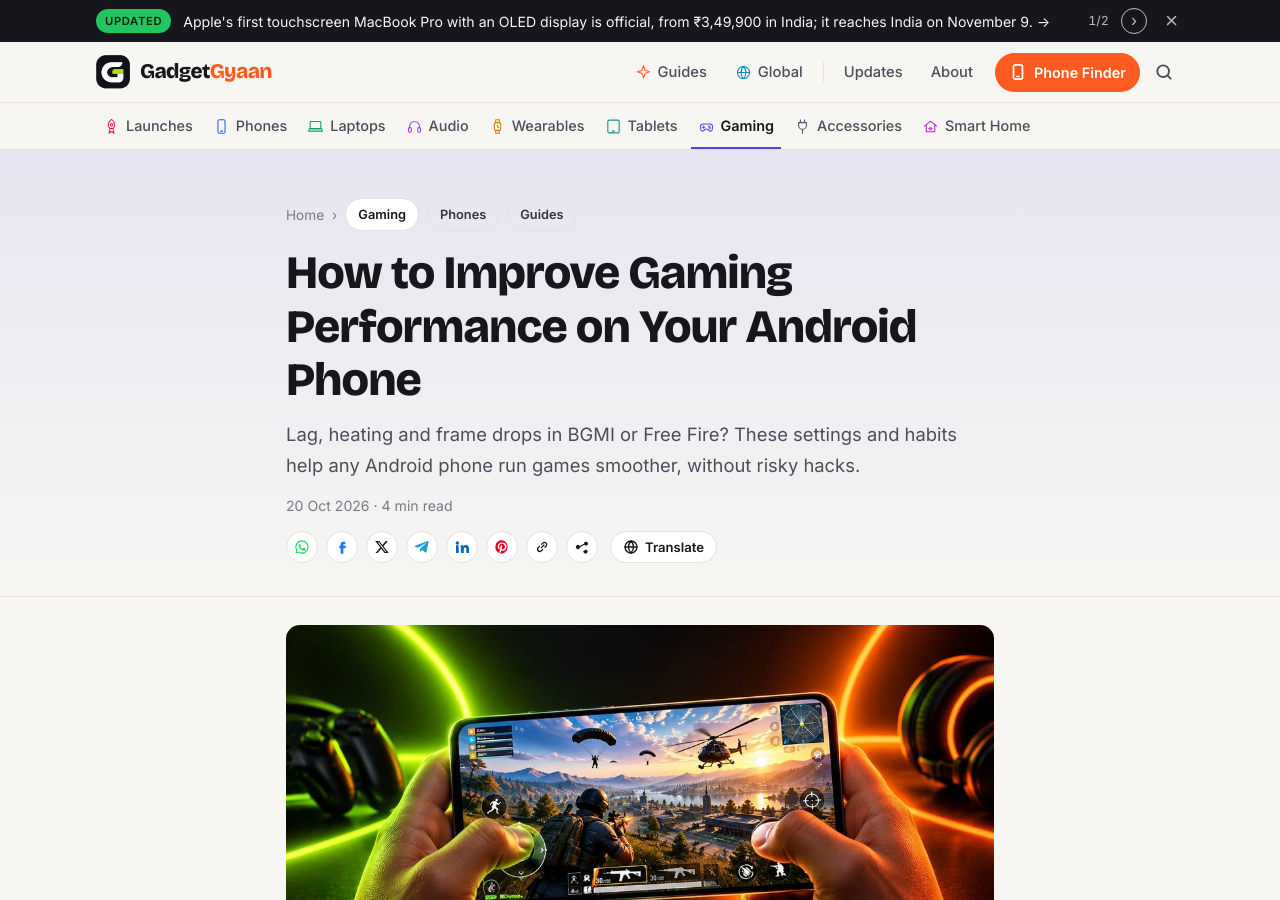
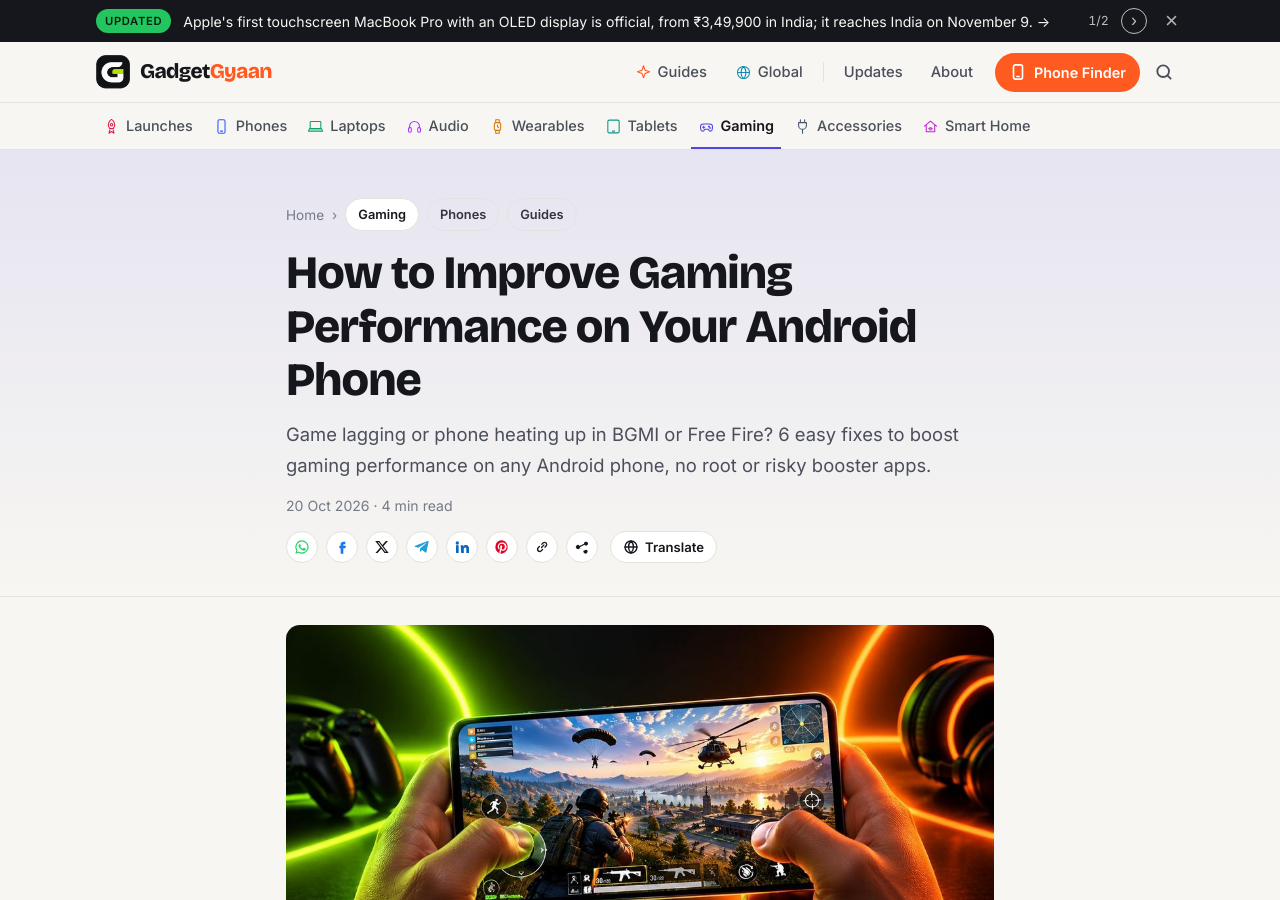
Before and after one commit to kiteksood167/kiteksood167.github.io, a Jekyll site: the page built from _posts/2026-10-20-improve-gaming-performance-android-phone.md, in a window 1280 px wide and 900 px high. Built offline with Jekyll 4.4.1, drawn with Linux system fonts in a browser that asks for light colours; comment, search, counter and statistics services are not loaded.

Commit message:
Improve search title and description of Android gaming performance post
Co-Authored-By: Claude Opus 5.5 <noreply@anthropic.com>
Claude-Session: https://claude.ai/code/session_019q2TsaYyUfQwBS5iqKAhGu

```diff
--- a/_posts/2026-10-20-improve-gaming-performance-android-phone.md
+++ b/_posts/2026-10-20-improve-gaming-performance-android-phone.md
@@ -1,6 +1,7 @@
 ---
 title: "How to Improve Gaming Performance on Your Android Phone"
-description: "Lag, heating and frame drops in BGMI or Free Fire? These settings and habits help any Android phone run games smoother, without risky hacks."
+seo_title: "Boost Gaming Performance on Android: 6 Easy Fixes"
+description: "Game lagging or phone heating up in BGMI or Free Fire? 6 easy fixes to boost gaming performance on any Android phone, no root or risky booster apps."
 date: 2026-10-20 04:24:00 +0530
 image: /assets/images/improve-gaming-performance-android-phone.jpg
 image_alt: "Hands holding a smartphone in landscape playing a battle royale game"
```
